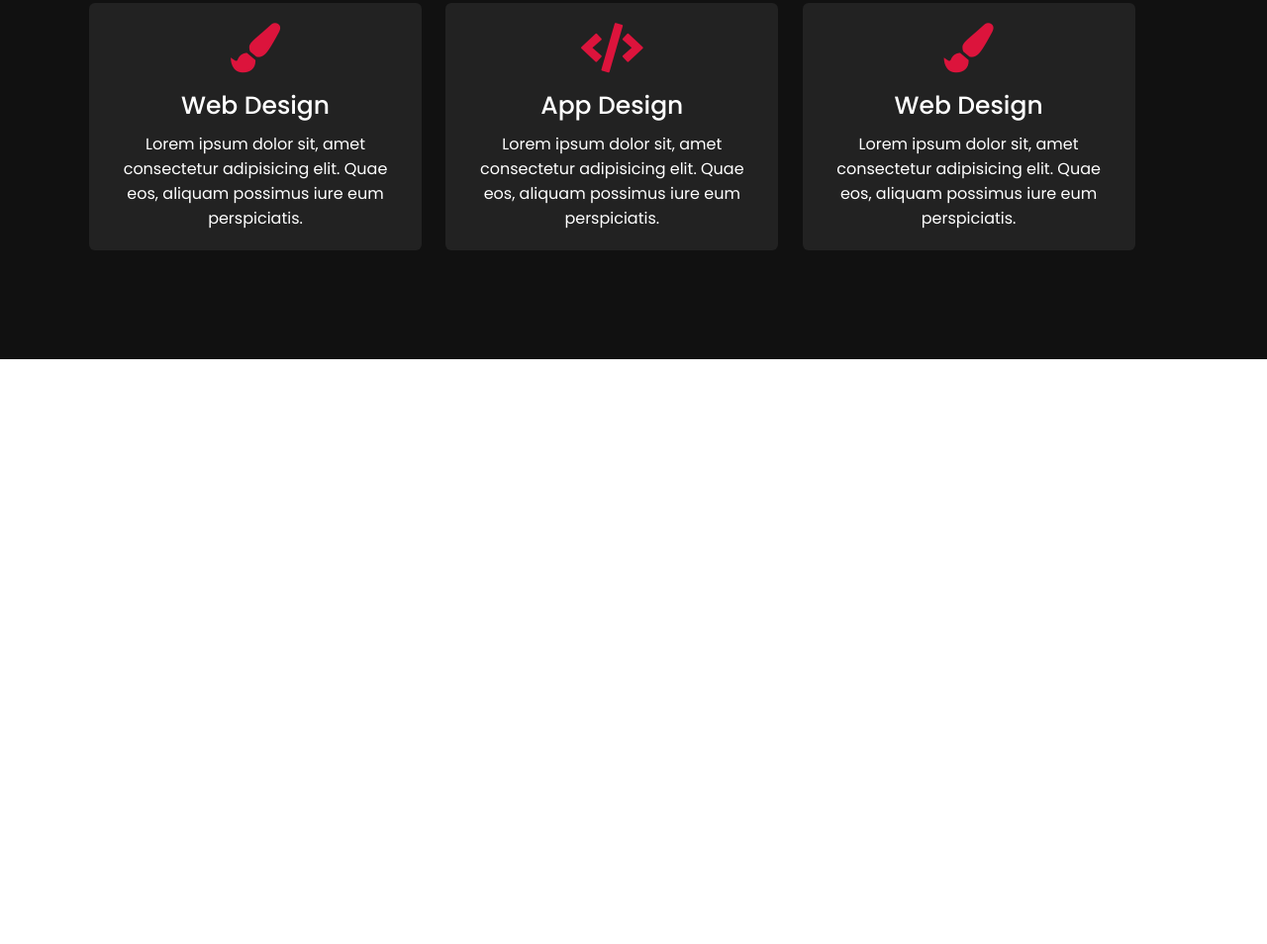
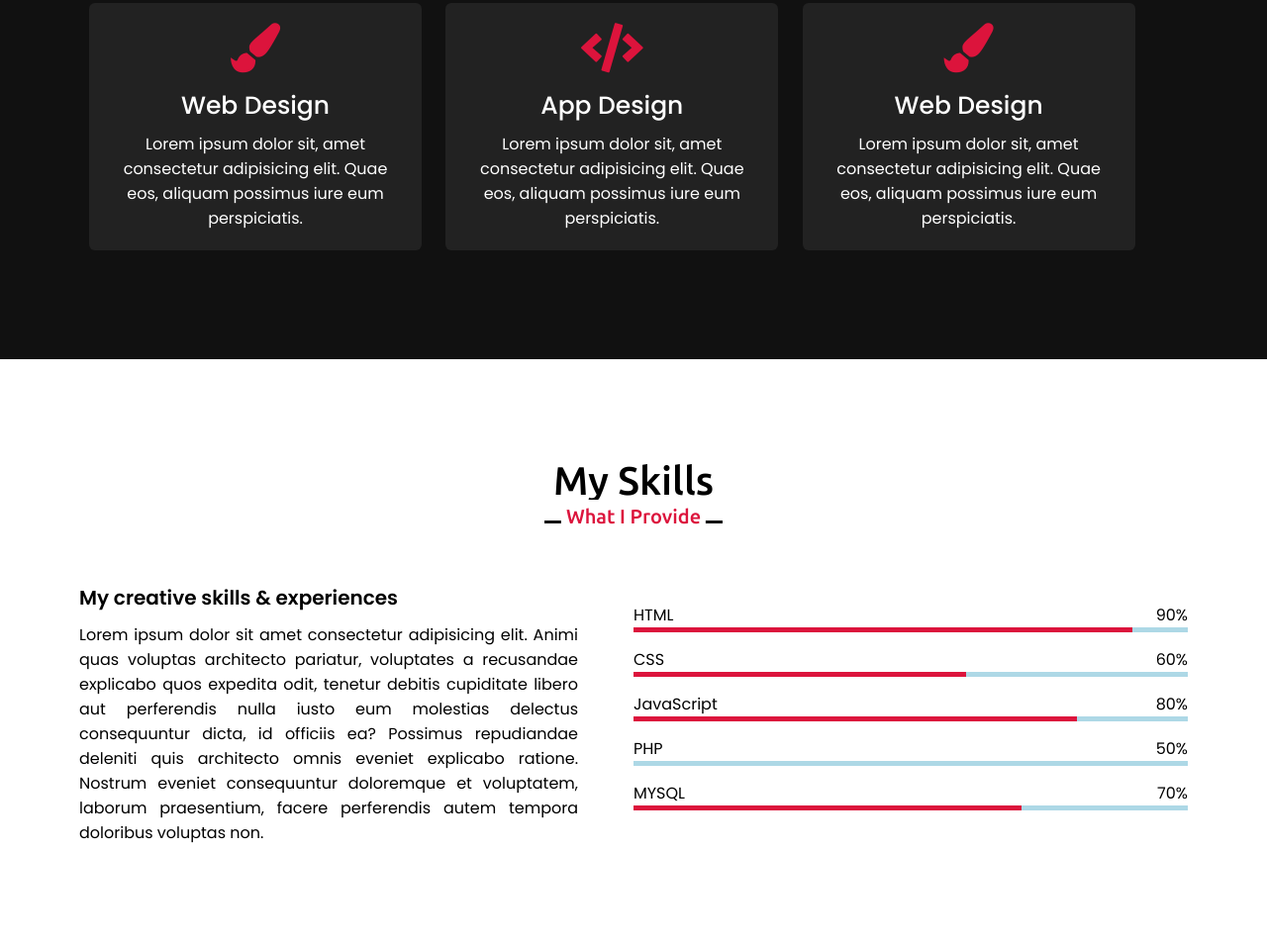
Before and after one commit to Rhody011/Isaac-Portfolio, a plain HTML site: page index.html in a window 1280 px wide. Shown: the part 1766-2720 px from the top of the page at 99% size. Before the commit the page ends 2129 px from the top, so only its background shows below. Drawn offline with nearby package versions, Linux system fonts and the light colour scheme.

Commit message:
skills section

```diff
--- a/assets/styles.css
+++ b/assets/styles.css
@@ -128,7 +128,7 @@ color:crimson;
 section{
     padding:100px 0;
 }
-.about, .services{
+.about, .services, .skills{
     font-family:'Poppins', sans-serif;
 
 }
@@ -261,15 +261,86 @@ section .title::before{
 }
 
 
+/*==============Skills Section==========*/
 
+.skills .skills-content{
+    display:flex;
+    align-items:center;
+    flex-wrap:wrap;
+    justify-content:space-between;
 
+}
+.skills .title::after{
+    content:"What I Know";
+    content:"What I Provide";
+    position:absolute;
+    bottom:-10px;
+    left:50%;
+    font-size:20px;
+    color:crimson;
+    padding:5px;
+    background:#fff;
+    transform:translateX(-50%);
 
+}
+.skills .skills-content .left-column{
+    width:45%;
 
+}
+.skills .skills-content .left-column .text{
+    font-size:20px;
+    font-weight:600;
+    margin-bottom:10px;
+}
+.skills-content .left-column p{
+    text-align: justify;
+}
+.skills .skills-content .right-column{
+    width:50%;
+}
+.skills .skills-content .right-column .bars{
+    margin-bottom:15px;
+}
+.info{
+    display:flex;
+    align-items:center;
+    justify-content:space-between;
+}
+.skills .right-column .span{
+    font-weight:500;
+    font-weight:18px;
+}
+.line{
+    height:5px;
+    width:100%;
+    background: lightblue;
+    position:relative;
+}
 
+.line::before{
+    content:"";
+    position:absolute;
+    height:100%;
+    left:0;
+    top:0;
+    background: crimson;
+}
+.html::before{
+    width:90%;
 
+}
+.css::before{
+    width:60%;
 
+}
+.javascript::before{
+    width:80%;
 
+}
+.mysql::before{
+    width:70%;
 
+}
 
 
 
--- a/index.html
+++ b/index.html
@@ -101,6 +101,71 @@
         </div>
     </div>
 </section>
+
+<!--         Skills Section   -->
+<section class="skills" id="Skills">
+    <div class="max-width">
+        <h2 class="title">My Skills</h2>
+        <div class="skills-content">
+            <div class="left-column">
+                <div class="text">My creative skills & experiences </div>
+                <p>Lorem ipsum dolor sit amet consectetur adipisicing elit. Animi quas voluptas architecto pariatur, voluptates a recusandae explicabo quos expedita odit, tenetur debitis cupiditate libero aut perferendis nulla iusto eum molestias delectus consequuntur dicta, id officiis ea? Possimus repudiandae deleniti quis architecto omnis eveniet explicabo ratione. Nostrum eveniet consequuntur doloremque et voluptatem, laborum praesentium, facere perferendis autem tempora doloribus voluptas non.</p>
+            </div>
+
+            <div class="right-column">
+                <div class="bars">
+                    <div class="info">
+                        <span>HTML</span>
+                        <span>90%</span>
+
+                    </div>
+                    <div class="line html"></div>
+                </div>
+
+                <div class="bars">
+                    <div class="info">
+                        <span>CSS</span>
+                        <span>60%</span>
+
+                    </div>
+                    <div class="line css"></div>
+
+                </div>
+
+                <div class="bars">
+                    <div class="info">
+                        <span>JavaScript</span>
+                        <span>80%</span>
+
+                    </div>
+                    <div class="line javascript"></div>
+
+                </div>
+
+                <div class="bars">
+                    <div class="info">
+                        <span>PHP</span>
+                        <span>50%</span>
+
+                    </div>
+                    <div class="line php"></div>
+                </div>
+
+                <div class="bars">
+                    <div class="info">
+                        <span>MYSQL</span>
+                        <span>70% </span>
+
+                    </div>
+                    <div class="line mysql"></div>
+                </div>
+
+
+            </div>
+        </div>
+    </div>
+
+</section>
 </div>
 <script src="script.js"></script>
 </body>
```
